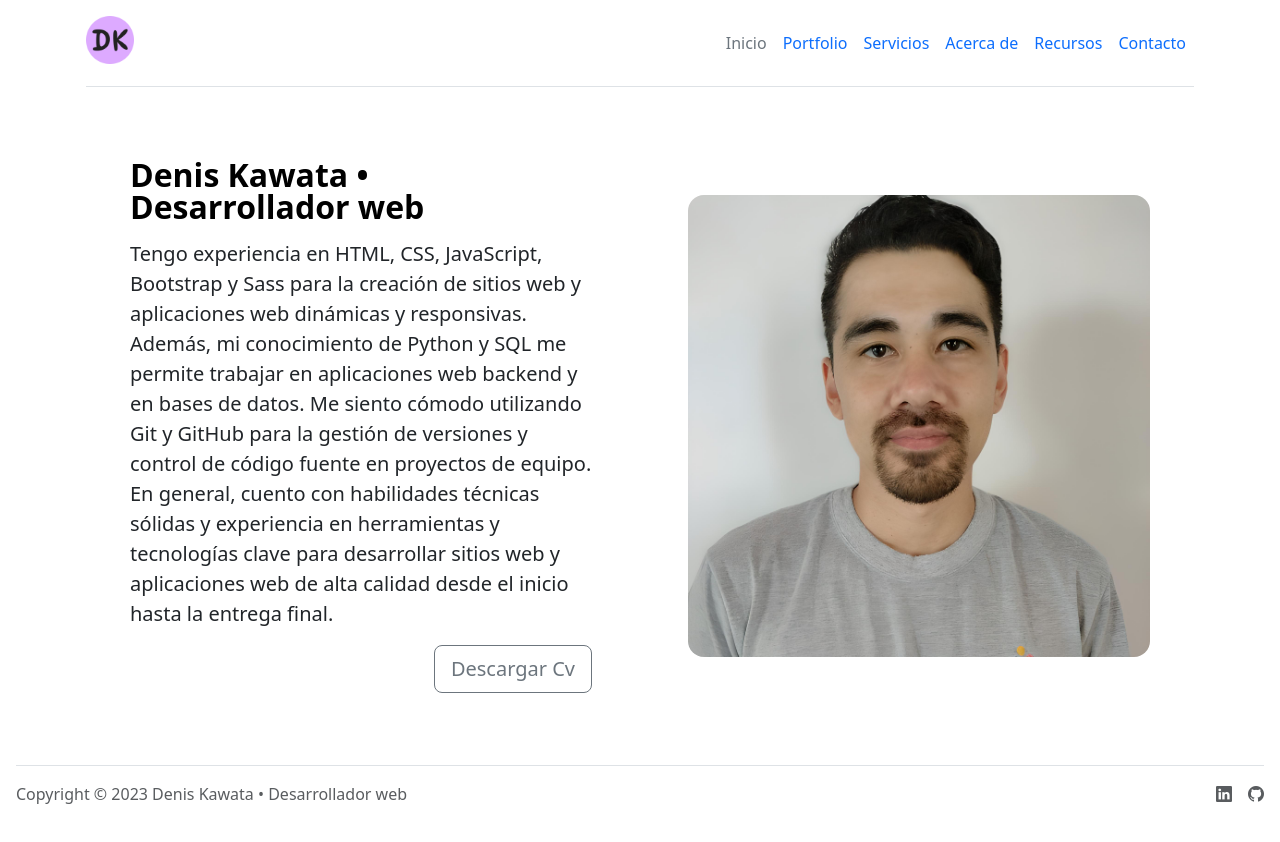
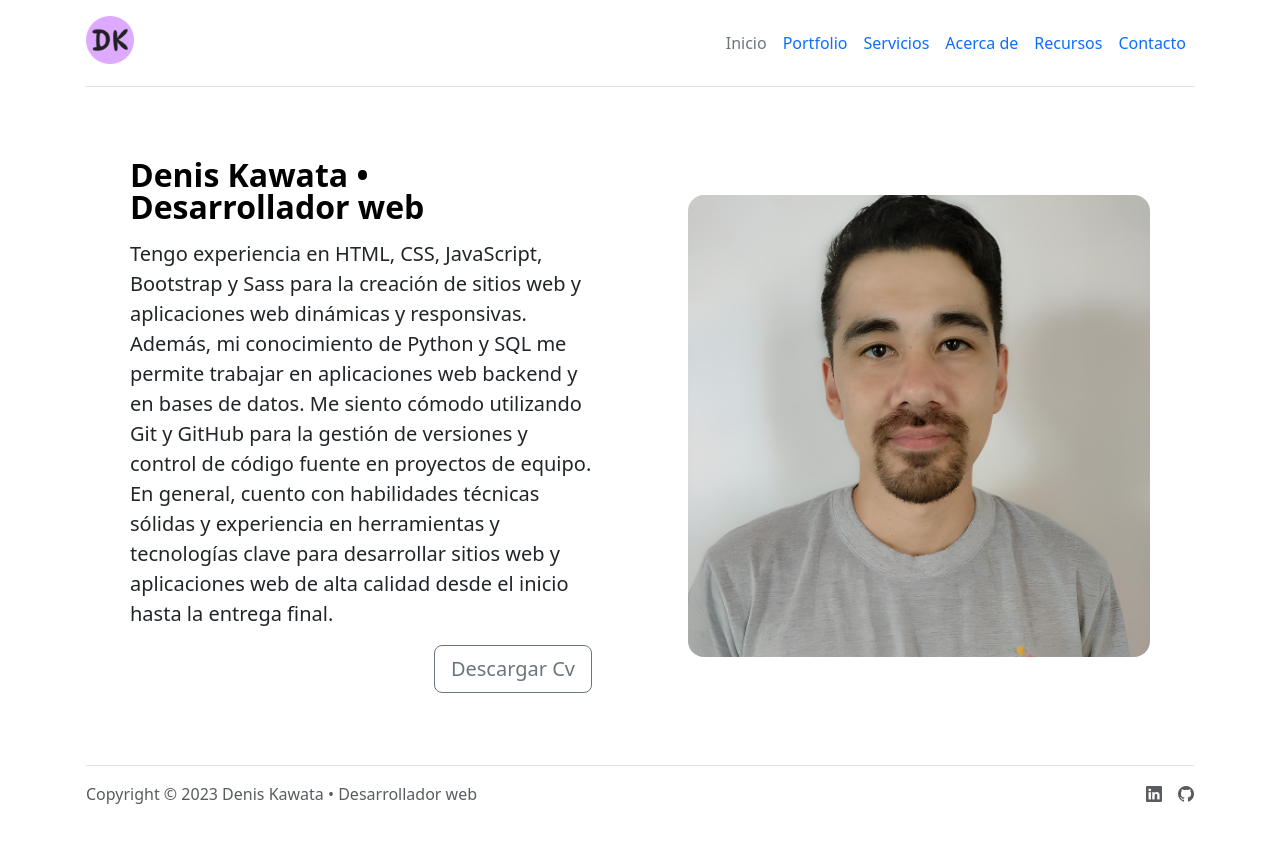
Before and after one commit to DenisKawata/Portfolio, a plain HTML site: page html/acerca_de.html in a window 1280 px wide. Drawn offline with nearby package versions, Linux system fonts and the light colour scheme.

Commit message:
cambios en acerca_de en footer

```diff
--- a/html/acerca_de.html
+++ b/html/acerca_de.html
@@ -49,7 +49,7 @@
             </div>
           </div>
         <!-- Footer -->
-        <div class="containe px-3">
+        <div class="container px-3">
           <footer class="d-flex flex-wrap justify-content-between align-items-center py-3 my-4 border-top">
             <div class="col-md-5 d-flex align-items-center">
               <span class="mb-3 mb-md-0 text-body-secondary">Copyright © 2023 Denis Kawata • Desarrollador web</span>
```
Lines whose indentation alone changed are shown as unchanged.
